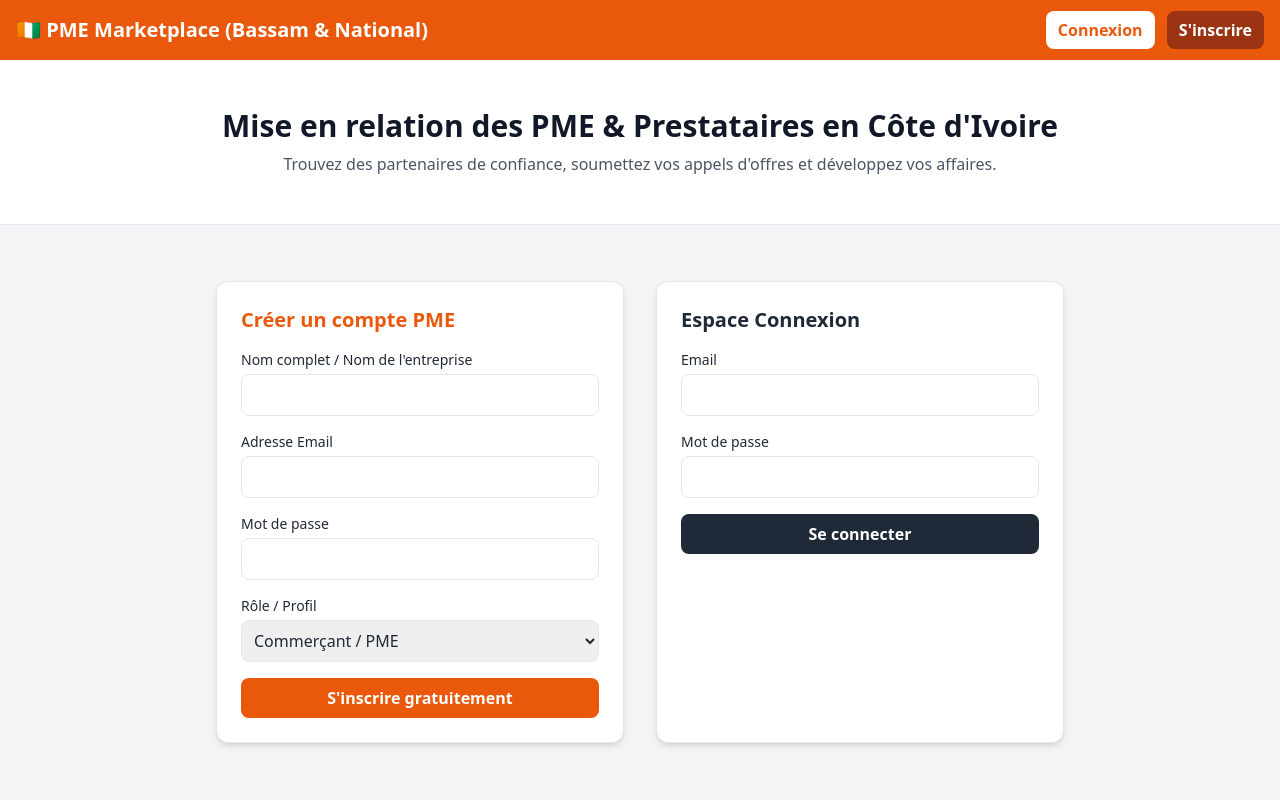
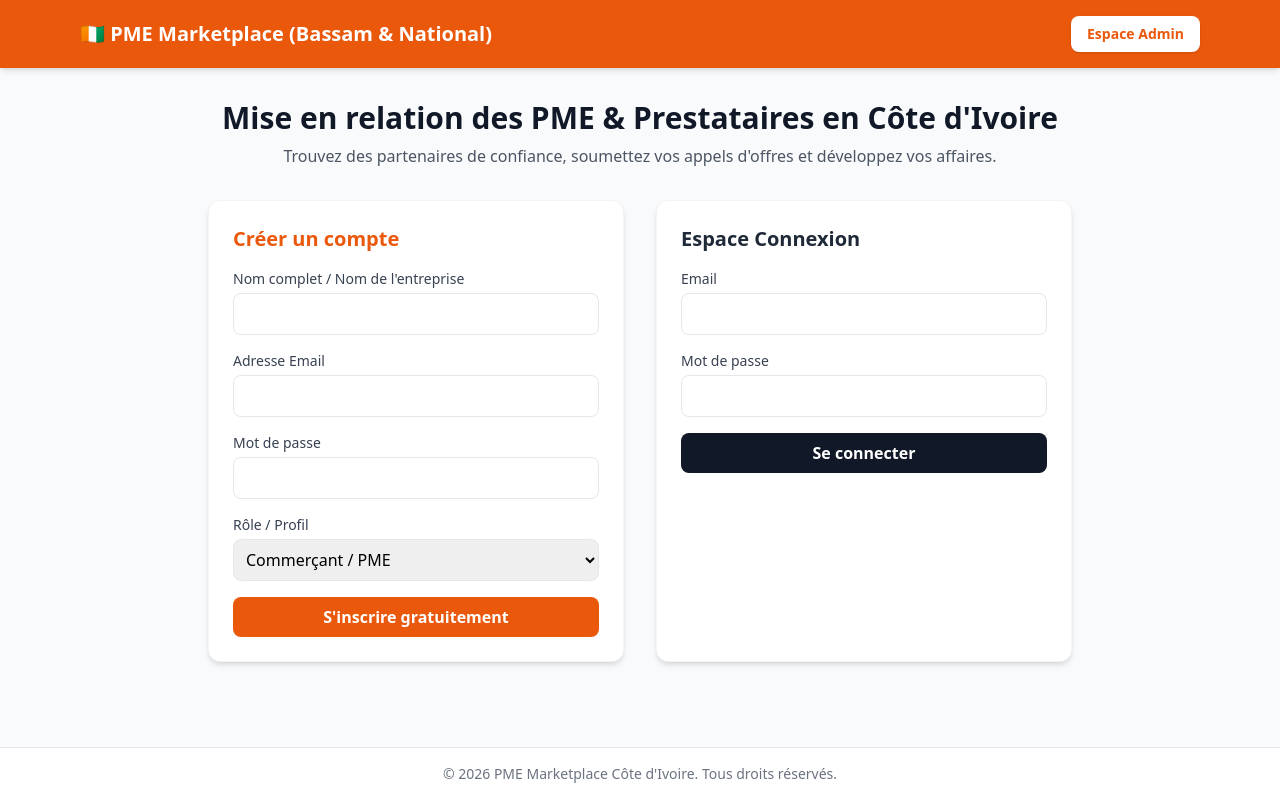
Before and after one commit to acquah2017-prog/pme-marketplace, a FastAPI app: page / in a window 1280 px wide. Run offline with FastAPI, Linux system fonts and the light colour scheme; some libraries are stand-ins or nearby versions.

Commit message:
Ajout de l'option admin dans le formulaire web et bouton dashboard

```diff
--- a/templates/index.html
+++ b/templates/index.html
@@ -6,70 +6,85 @@
     <title>PME Marketplace Côte d'Ivoire</title>
     <script src="https://cdn.tailwindcss.com"></script>
 </head>
-<body class="bg-gray-100 text-gray-800 font-sans">
-
-    <!-- En-tête / Navbar -->
-    <nav class="bg-orange-600 text-white shadow-lg p-4 flex justify-between items-center">
+<body class="bg-gray-50 min-h-screen flex flex-col justify-between">
+    <!-- Header -->
+    <header class="bg-orange-600 text-white shadow-md">
+        <div class="max-w-6xl mx-auto px-4 py-4 flex justify-between items-center">
             <h1 class="text-xl font-bold">🇨🇮 PME Marketplace (Bassam & National)</h1>
-        <div>
-            <a href="#connexion" class="px-3 py-2 bg-white text-orange-600 rounded-lg font-semibold mr-2">Connexion</a>
-            <a href="#inscription" class="px-3 py-2 bg-orange-800 text-white rounded-lg font-semibold">S'inscrire</a>
+            <a href="/admin-dashboard" class="bg-white text-orange-600 px-4 py-2 rounded-lg font-semibold text-sm shadow hover:bg-gray-100">Espace Admin</a>
         </div>
-    </nav>
-
-    <!-- Bannière Principale -->
-    <header class="text-center py-12 bg-white border-b">
-        <h2 class="text-3xl font-extrabold text-gray-900">Mise en relation des PME & Prestataires en Côte d'Ivoire</h2>
-        <p class="mt-2 text-gray-600">Trouvez des partenaires de confiance, soumettez vos appels d'offres et développez vos affaires.</p>
     </header>
 
-    <!-- Formulaires Inscription / Connexion -->
-    <div class="max-w-4xl mx-auto my-8 p-6 grid grid-cols-1 md:grid-cols-2 gap-8">
+    <!-- Main Content -->
+    <main class="max-w-4xl mx-auto px-4 py-8 flex-grow w-full">
+        <div class="text-center mb-8">
+            <h2 class="text-3xl font-extrabold text-gray-900 mb-2">Mise en relation des PME & Prestataires en Côte d'Ivoire</h2>
+            <p class="text-gray-600">Trouvez des partenaires de confiance, soumettez vos appels d'offres et développez vos affaires.</p>
+        </div>
 
-        <!-- Formulaire d'Inscription -->
-        <div id="inscription" class="bg-white p-6 rounded-xl shadow-md border">
-            <h3 class="text-xl font-bold mb-4 text-orange-600">Créer un compte PME</h3>
+        <!-- Messages Flash -->
+        {% if succes %}
+        <div class="bg-green-100 border border-green-400 text-green-700 px-4 py-3 rounded relative mb-6">
+            {{ succes }}
+        </div>
+        {% endif %}
+
+        {% if erreur %}
+        <div class="bg-red-100 border border-red-400 text-red-700 px-4 py-3 rounded relative mb-6">
+            {{ erreur }}
+        </div>
+        {% endif %}
+
+        <div class="grid md:grid-cols-2 gap-8">
+            <!-- Formulaire d'inscription -->
+            <div class="bg-white p-6 rounded-xl shadow-md border border-gray-100">
+                <h3 class="text-xl font-bold text-orange-600 mb-4">Créer un compte</h3>
                 <form action="/inscription-web" method="POST" class="space-y-4">
                     <div>
-                    <label class="block text-sm font-medium">Nom complet / Nom de l'entreprise</label>
+                        <label class="block text-sm font-medium text-gray-700">Nom complet / Nom de l'entreprise</label>
                         <input type="text" name="nom" required class="w-full mt-1 p-2 border rounded-lg focus:ring-2 focus:ring-orange-500">
                     </div>
                     <div>
-                    <label class="block text-sm font-medium">Adresse Email</label>
+                        <label class="block text-sm font-medium text-gray-700">Adresse Email</label>
                         <input type="email" name="email" required class="w-full mt-1 p-2 border rounded-lg focus:ring-2 focus:ring-orange-500">
                     </div>
                     <div>
-                    <label class="block text-sm font-medium">Mot de passe</label>
+                        <label class="block text-sm font-medium text-gray-700">Mot de passe</label>
                         <input type="password" name="password" required class="w-full mt-1 p-2 border rounded-lg focus:ring-2 focus:ring-orange-500">
                     </div>
                     <div>
-                    <label class="block text-sm font-medium">Rôle / Profil</label>
+                        <label class="block text-sm font-medium text-gray-700">Rôle / Profil</label>
                         <select name="role" class="w-full mt-1 p-2 border rounded-lg focus:ring-2 focus:ring-orange-500">
                             <option value="commercant">Commerçant / PME</option>
                             <option value="prestataire">Prestataire de services</option>
+                            <option value="admin">Administrateur National</option>
                         </select>
                     </div>
-                <button type="submit" class="w-full bg-orange-600 text-white py-2 rounded-lg font-bold hover:bg-orange-700">S'inscrire gratuitement</button>
+                    <button type="submit" class="w-full bg-orange-600 text-white py-2 rounded-lg font-semibold hover:bg-orange-700 transition">S'inscrire gratuitement</button>
                 </form>
             </div>
 
-        <!-- Formulaire de Connexion -->
-        <div id="connexion" class="bg-white p-6 rounded-xl shadow-md border">
-            <h3 class="text-xl font-bold mb-4 text-gray-800">Espace Connexion</h3>
-            <form action="/connexion-web" method="POST" class="space-y-4">
+            <!-- Espace Connexion -->
+            <div class="bg-white p-6 rounded-xl shadow-md border border-gray-100">
+                <h3 class="text-xl font-bold text-gray-800 mb-4">Espace Connexion</h3>
+                <form action="/token" method="POST" class="space-y-4">
                     <div>
-                    <label class="block text-sm font-medium">Email</label>
-                    <input type="email" name="username" required class="w-full mt-1 p-2 border rounded-lg focus:ring-2 focus:ring-gray-500">
+                        <label class="block text-sm font-medium text-gray-700">Email</label>
+                        <input type="email" name="username" required class="w-full mt-1 p-2 border rounded-lg focus:ring-2 focus:ring-gray-800">
                     </div>
                     <div>
-                    <label class="block text-sm font-medium">Mot de passe</label>
-                    <input type="password" name="password" required class="w-full mt-1 p-2 border rounded-lg focus:ring-2 focus:ring-gray-500">
+                        <label class="block text-sm font-medium text-gray-700">Mot de passe</label>
+                        <input type="password" name="password" required class="w-full mt-1 p-2 border rounded-lg focus:ring-2 focus:ring-gray-800">
                     </div>
-                <button type="submit" class="w-full bg-gray-800 text-white py-2 rounded-lg font-bold hover:bg-gray-900">Se connecter</button>
+                    <button type="submit" class="w-full bg-gray-900 text-white py-2 rounded-lg font-semibold hover:bg-gray-800 transition">Se connecter</button>
                 </form>
             </div>
+        </div>
+    </main>
 
-    </div>
-
+    <!-- Footer -->
+    <footer class="bg-white border-t border-gray-200 mt-12 py-4 text-center text-sm text-gray-500">
+        &copy; 2026 PME Marketplace Côte d'Ivoire. Tous droits réservés.
+    </footer>
 </body>
 </html>
```
Lines whose indentation alone changed are shown as unchanged.
